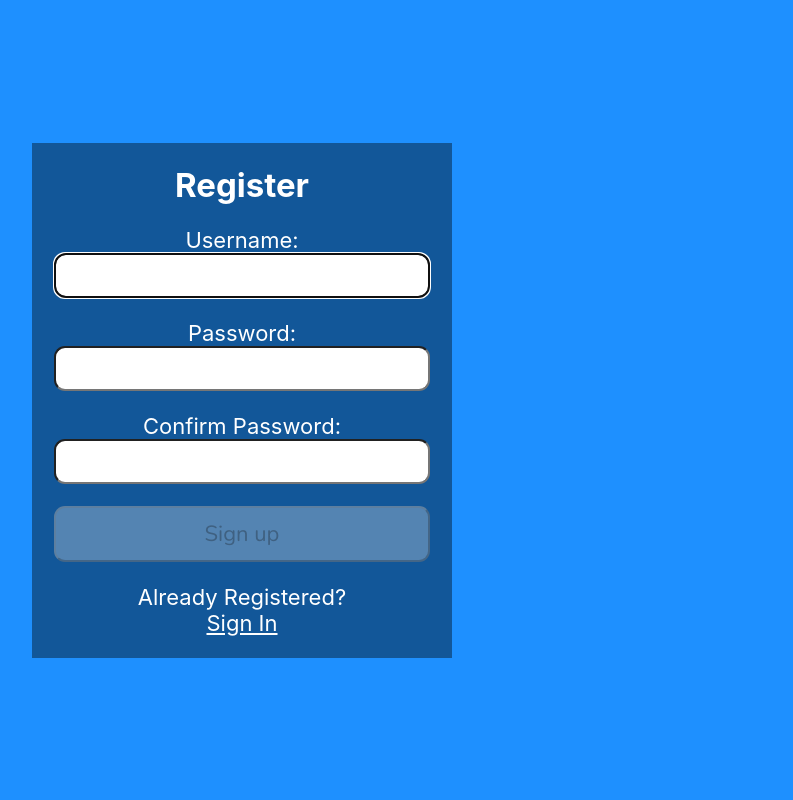
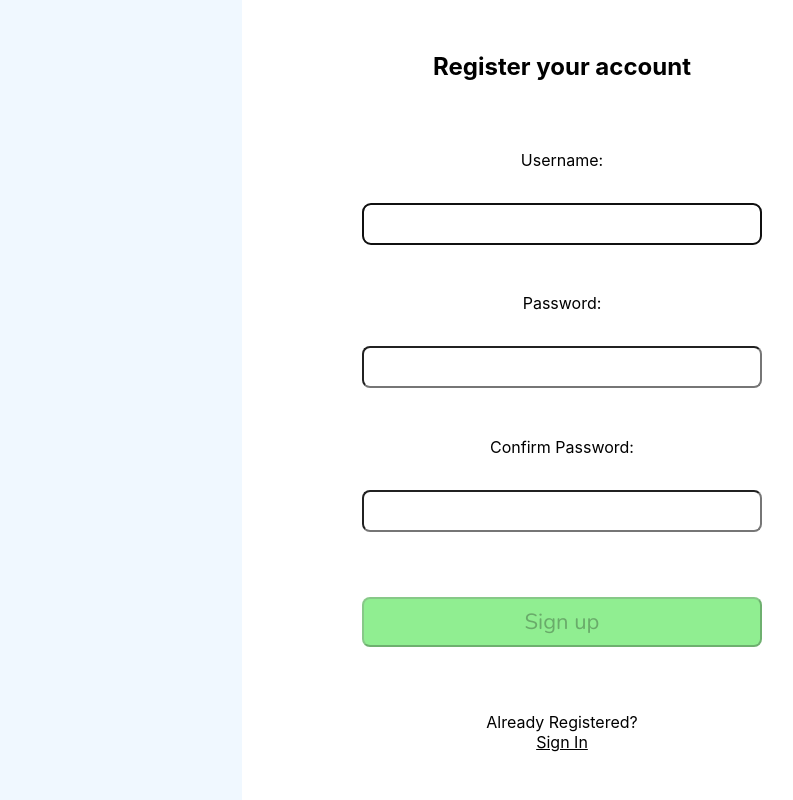
Before and after one commit to EliezerOng/CZ3002-Web-Application, a React (Create React App) app in the folder FrontEnd/my-app/: page / in a window 1280 px wide. Shown: the whole page, without its empty margins (398-1191 px from the left). Built offline with nearby package versions, Linux system fonts and the light colour scheme.

Commit message:
Style Register

```diff
--- a/FrontEnd/my-app/src/App.js
+++ b/FrontEnd/my-app/src/App.js
@@ -7,6 +7,7 @@ import { Routes, Route } from "react-router-dom";
 function App() {
   return (
     <main className="App">
+      <div className="left-image"></div>
       <Register />
     </main>
   );
--- a/FrontEnd/my-app/src/Register.css
+++ b/FrontEnd/my-app/src/Register.css
@@ -1,6 +1,6 @@
 @import url("https://fonts.googleapis.com/css2?family=Nunito&display=swap");
 
-* {
+/* * {
   margin: 0;
   padding: 0;
   box-sizing: border-box;
@@ -14,30 +14,43 @@ html {
 
 body {
   min-height: 100vh;
-  background-color: dodgerblue;
-}
+  background-color: white;
+} */
 
 .App {
   display: flex;
-  flex-direction: column;
+  flex-direction: row;
   justify-content: center;
-  align-items: center;
+  align-items: stretch;
   min-height: 100vh;
-  padding: 1rem 0.5rem;
 }
 
-section {
+.left-image {
+  display: flex;
+  background-color: aliceblue;
+  flex: 1;
+}
+
+.register {
+  display: flex;
+  flex: 1;
+  justify-content: center;
+}
+
+.register-boxes {
+  color: #000;
   width: 100%;
-  max-width: 420px;
+  max-width: 400px;
   min-height: 400px;
   display: flex;
   flex-direction: column;
   justify-content: flex-start;
-  padding: 1rem;
-  background-color: rgba(0, 0, 0, 0.4);
+  align-content: center;
+  padding: 2rem;
+  background-color: white;
 }
 
-form {
+.register-form {
   display: flex;
   flex-direction: column;
   justify-content: space-evenly;
@@ -45,9 +58,12 @@ form {
   padding-bottom: 1rem;
 }
 
-a,
+/* a,
 a:visited {
-  color: #fff;
+  color: black;
+} */
+.sign-in-link {
+  color: black;
 }
 
 input[type="text"],
@@ -60,13 +76,14 @@ textarea {
   border-radius: 0.5rem;
 }
 
-label,
-button {
+.field-label {
   margin-top: 1rem;
 }
 
-button {
+.sign-up {
   padding: 0.5rem;
+  margin-top: 2rem;
+  background-color: #90ee91;
 }
 
 .instructions {
@@ -93,12 +110,12 @@ button {
 }
 
 .valid {
-  color: limegreen;
+  color: rgb(129, 223, 129);
   margin-left: 0.25rem;
 }
 
 .invalid {
-  color: red;
+  color: rgb(205, 107, 107);
   margin-left: 0.25rem;
 }
 
--- a/FrontEnd/my-app/src/Register.js
+++ b/FrontEnd/my-app/src/Register.js
@@ -8,6 +8,10 @@ import { FontAwesomeIcon } from "@fortawesome/react-fontawesome";
 import React from "react";
 import "./Register.css";
 import { Link } from "react-router-dom";
+
+// backend
+import axios from "./api/axios";
+const REGISTER_URL = "/register";
 
 // [a-zA-Z]: start with lower/uppercase letter
 // followed by 3-23 chars that is [a-zA-Z0-9-_] (letters, numbers, -, _)
@@ -81,21 +85,49 @@ const Register = () => {
       return;
     }
     //use axios here
-    console.log(user, pwd);
+    // console.log(user, pwd);
+    // setSuccess(true);
+    try {
+      const response = await axios.post(
+        REGISTER_URL,
+        //  JSON.stringify({user: wtv backend expect, pwd: password})
+        JSON.stringify({ user, pwd }),
+        {
+          headers: { "Content-Type": "application/json" },
+          withCredentials: true,
+        }
+      );
+      //response from server
+      console.log(response.data);
+      //full response
+      console.log(JSON.stringify(response));
       setSuccess(true);
+      //clear input fields
+    } catch (err) {
+      // ?. is optional chaining
+      if (!err?.response) {
+        setErrMsg("No Server Response");
+      } else if (err.response?.status === 409) {
+        setErrMsg("Username Taken");
+      } else {
+        setErrMsg("Registration Failed");
+      }
+      errRef.current.focus();
+    }
   };
 
   return (
     <>
+      <div className="register">
         {success ? (
-        <section>
+          <section class="signed-in">
             <h1>Success!</h1>
             <p>
               <a href="/Login">Sign in</a>
             </p>
           </section>
         ) : (
-        <section>
+          <section class="register-boxes">
             {/* if errMsg exist, class="errmsg", if not offscren, meaning the msg is offscreen, cant see, but still thr */}
             <p
               ref={errRef}
@@ -105,9 +137,9 @@ const Register = () => {
               {" "}
               {errMsg}{" "}
             </p>
-          <h1>Register</h1>
-          <form onSubmit={handleSubmit}>
-            <label htmlFor="username">
+            <h1>Register your account</h1>
+            <form onSubmit={handleSubmit} className="register-form">
+              <label htmlFor="username" className="field-label">
                 Username:
                 <span className={validName ? "valid" : "hide"}>
                   <FontAwesomeIcon icon={faCheck} />
@@ -145,7 +177,7 @@ const Register = () => {
                 Letters, numbers, underscores, hyphens allowed.
               </p>
 
-            <label htmlFor="password">
+              <label htmlFor="password" className="field-label">
                 Password:
                 <span className={validPwd ? "valid" : "hide"}>
                   <FontAwesomeIcon icon={faCheck} />
@@ -191,7 +223,7 @@ const Register = () => {
                 Letters, numbers, underscores, hyphens allowed.
               </p>
 
-            <label htmlFor="confirm_pwd">
+              <label htmlFor="confirm_pwd" className="field-label">
                 Confirm Password:
                 {/* matchPwd to exist so that it cant be empty fields matching */}
                 <span className={validMatch && matchPwd ? "valid" : "hide"}>
@@ -227,6 +259,7 @@ const Register = () => {
 
               <button
                 disabled={!validName || !validPwd || !validMatch ? true : false}
+                className="sign-up"
               >
                 Sign up
               </button>
@@ -235,12 +268,15 @@ const Register = () => {
               Already Registered?
               <br />
               <span className="line">
-              <a href="/Login">Sign In</a>
+                <a href="/Login" className="sign-in-link">
+                  Sign In
+                </a>
                 {/* <Link to="/Login">Sign in</Link> */}
               </span>
             </p>
           </section>
         )}
+      </div>
     </>
   );
 };
--- /dev/null
+++ b/FrontEnd/my-app/src/api/axios.js
@@ -0,0 +1,5 @@
+import axios from "axios";
+
+export default axios.create({
+  baseURL: "https://localhost:3500",
+});
```
Also changed, not shown: FrontEnd/my-app/src/mindfull-logo.jpg (added). Lines whose indentation alone changed are shown as unchanged.
